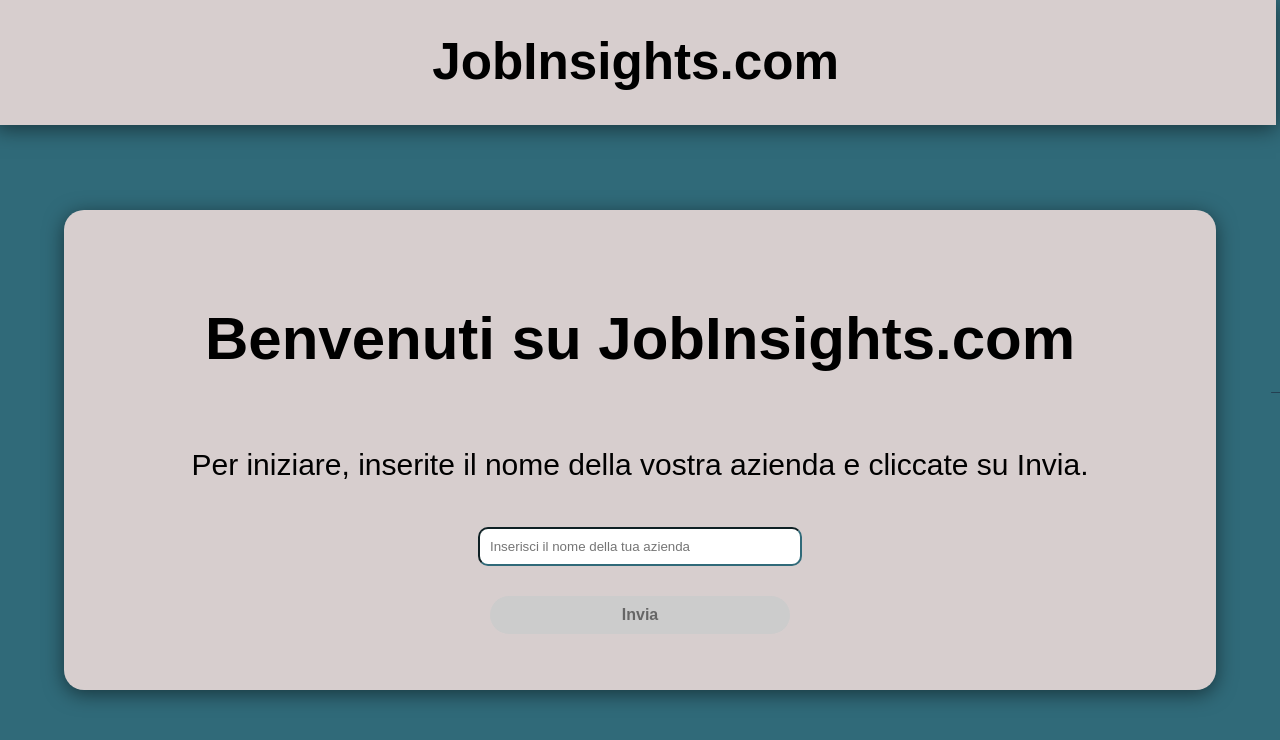
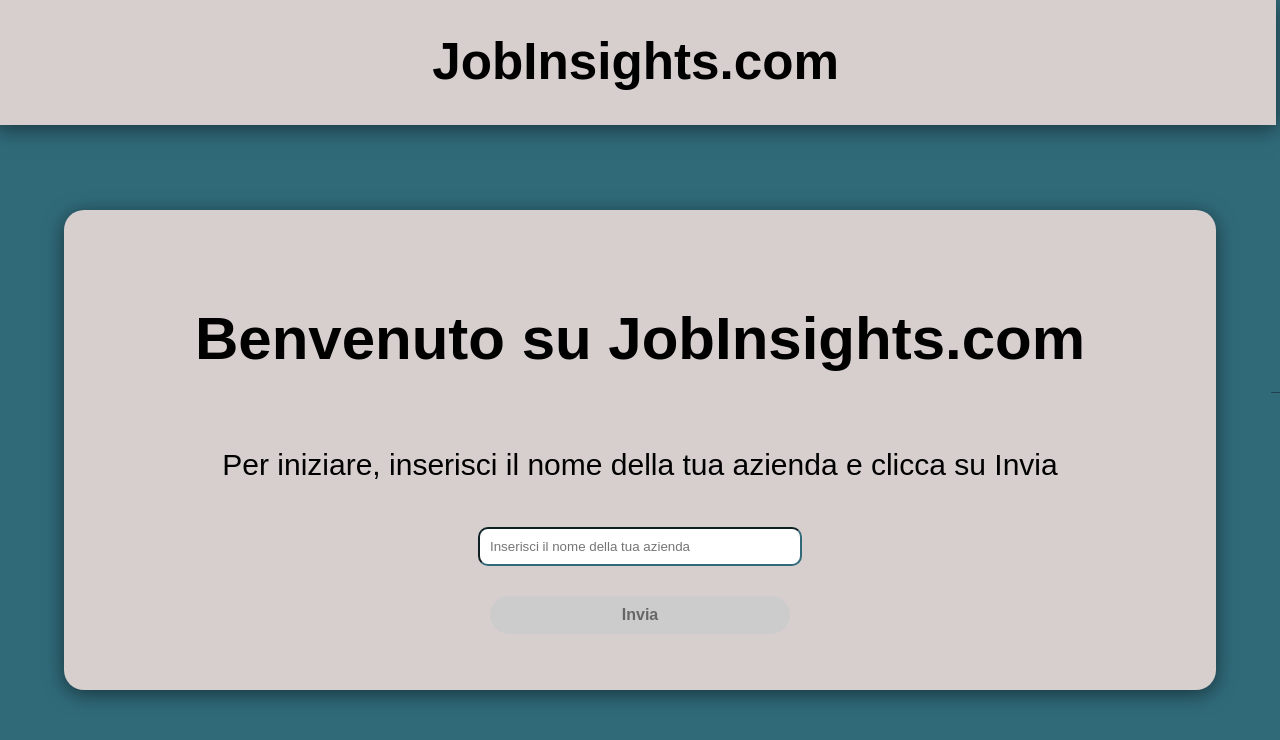
Before and after one commit to Icon1cc/MD-Corp-Ranks, a React (Vite) app in the folder frontend/: page / in a window 1280 px wide. Shown: the top 740 px of the page. Built offline with nearby package versions, Linux system fonts and the light colour scheme; no server answers.

Commit message:
final italian conversion done

```diff
--- a/frontend/src/components/CompanyInput.tsx
+++ b/frontend/src/components/CompanyInput.tsx
@@ -40,8 +40,8 @@ const CompanyInput: React.FC<CompanyInputProps> = ({ onCompanyNameSubmit, onComp
     <div id="root">
       <WelcomeHeader />
       <div className="company-input-container">
-        <h1>Benvenuti su JobInsights.com</h1>
-        <p>Per iniziare, inserite il nome della vostra azienda e cliccate su Invia.</p>
+        <h1>Benvenuto su JobInsights.com</h1>
+        <p>Per iniziare, inserisci il nome della tua azienda e clicca su Invia</p>
         <form onSubmit={handleSubmit} className="company-input-form">
           <input
             className="company-input"
--- a/frontend/src/components/EmailSubscriptionContainer.tsx
+++ b/frontend/src/components/EmailSubscriptionContainer.tsx
@@ -29,7 +29,7 @@ const EmailSubscriptionContainer: React.FC<EmailSubscriptionContainerProps> = ({
     return (
         <form onSubmit={handleSubmit}>
             <div className="email-section">
-                <p className="interest-text">Se sei interessato a seguire la comunità, lascia la tua email!</p>
+                <p className="interest-text">Se sei interessato a ricevere aggiornamenti, lascia la tua email!</p>
                 <input
                     type="email"
                     value={email}
@@ -42,7 +42,7 @@ const EmailSubscriptionContainer: React.FC<EmailSubscriptionContainerProps> = ({
                     className="submit-button"
                     disabled={isButtonDisabled}
                 >
-                    Sottoscrivi
+                    Iscriviti
                 </button>
             </div>
         </form>
--- a/frontend/src/components/ScoreContainer.tsx
+++ b/frontend/src/components/ScoreContainer.tsx
@@ -37,7 +37,7 @@ const ScoreContainer: React.FC = () => {
     }, []);
 
     return isLoading ? (
-        <div>Caricamento del punteggio totale...</div>
+        <div>Valutazione finale:</div>
     ) : totalScore !== null ? (
         <div className="score-container" style={{ paddingBottom: '20px' }}>
             <p className="score-label" style={{ fontWeight: 'bold', fontSize: '18px' }}>Punteggio di valutazione:</p>
--- a/frontend/src/components/SuccessFeedbackCountdown.tsx
+++ b/frontend/src/components/SuccessFeedbackCountdown.tsx
@@ -19,7 +19,7 @@ const SuccessFeedbackCountdown: React.FC<{ onTimeout: () => void; }> = ({ onTime
 
     return (
         <div className="success-message">
-            La tua email è stata sottoscritta con successo! Reindirizzamento alla pagina iniziale tra {countdown} secondi...
+            L'iscrizione è andata a buon fine! Reindirizzamento alla pagina iniziale tra {countdown} secondi...
         </div>
     );
 };
--- a/frontend/src/pages/ReviewWizard.tsx
+++ b/frontend/src/pages/ReviewWizard.tsx
@@ -70,7 +70,7 @@ const ReviewWizard: React.FC = () => {
                     <div className="progress-circle">
                         {currentQuestionIndex + 1}/{questions.length}
                     </div>
-                    <h1>Benvenuti nella sezione delle recensioni</h1>
+                    <h1>Benvenuto nel questionario di recensione</h1>
                     <h2>{currentQuestion.title}</h2>
                     <p>{currentQuestion.subtitle}</p>
                     <StarContainer rating={rating} handleRating={handleRating} />
@@ -83,7 +83,7 @@ const ReviewWizard: React.FC = () => {
                         Invia
                     </button>
 
-                    <p className="review-note">Una volta inviata la revisione per questa domanda, non è più possibile modificarla.</p>
+                    <p className="review-note">Una volta inviata la valutazione per questa domanda, non è più possibile modificarla.</p>
                 </div>
             </div>
         </div>
```
